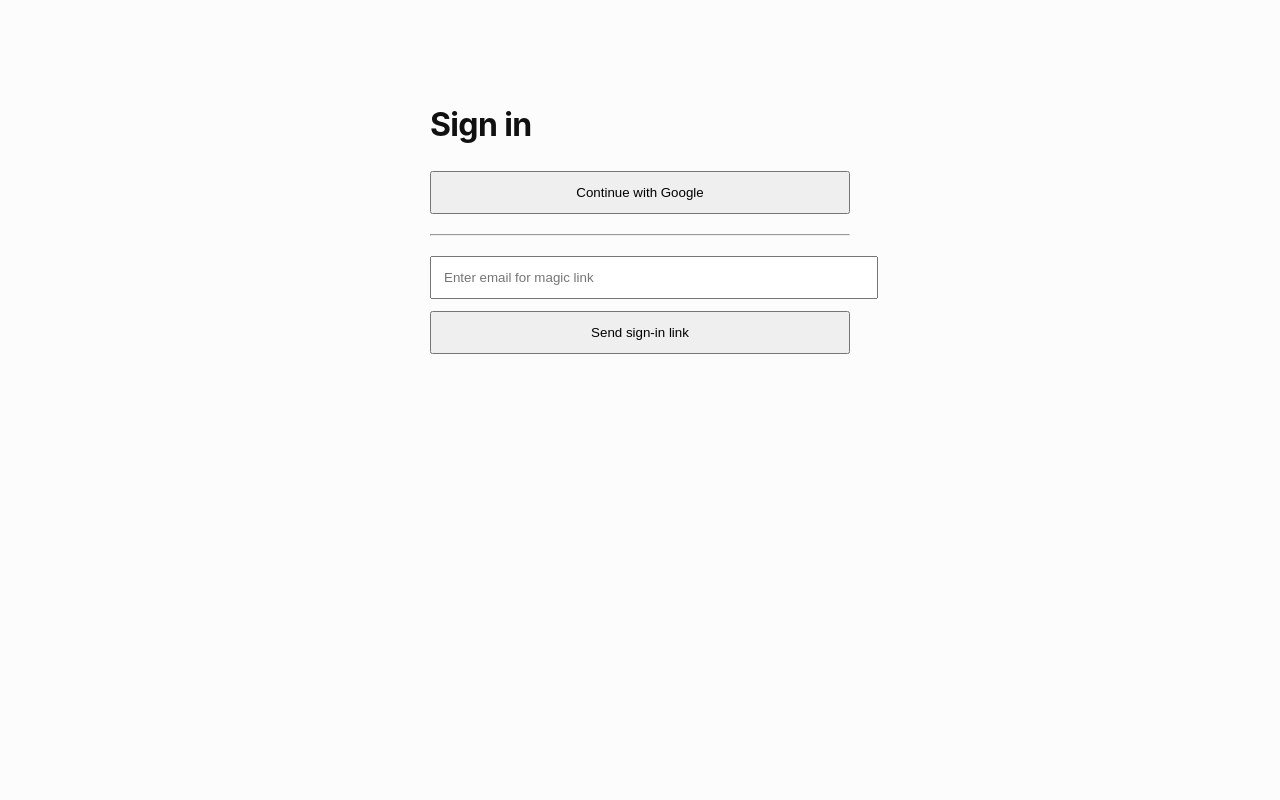
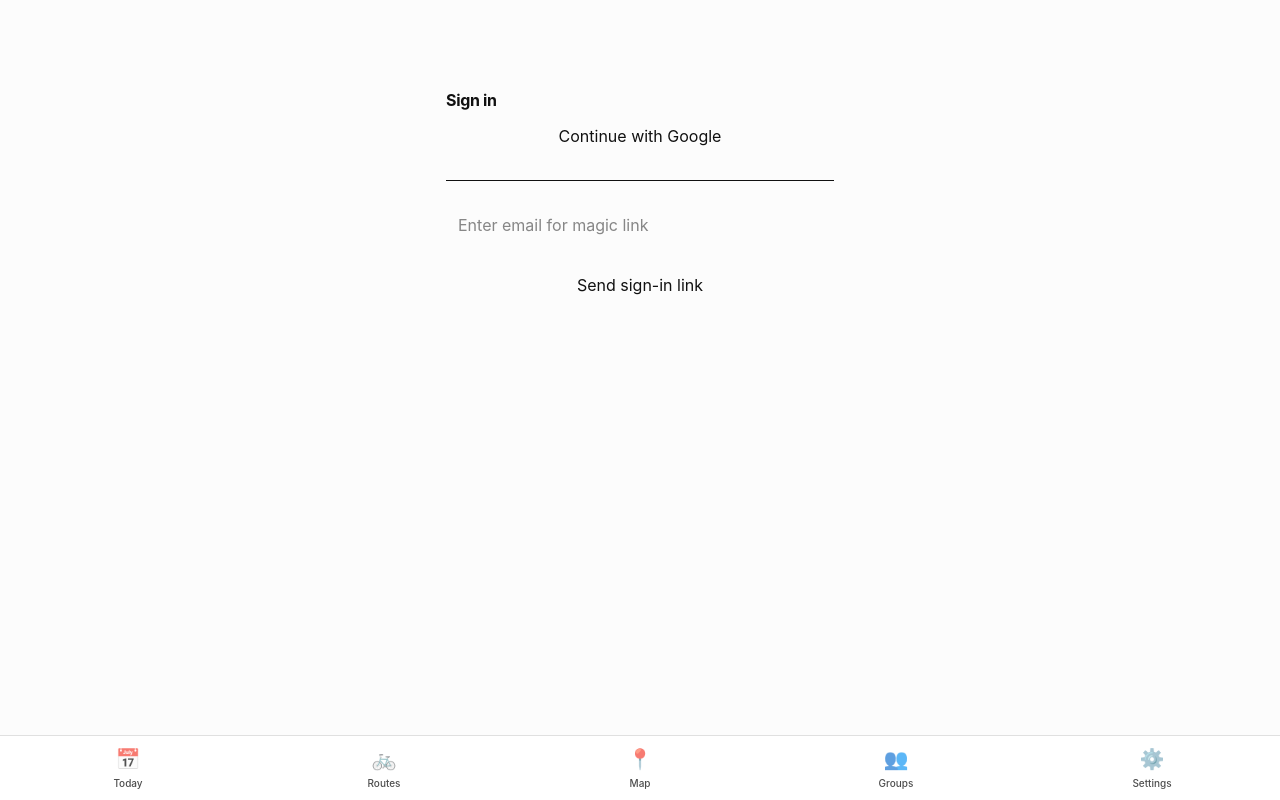
Before and after one commit to revoltlution/bikebuspal-app, a Next.js app: page /login in a window 1280 px wide. Built offline with nearby package versions, Linux system fonts and the light colour scheme; no server answers.

Commit message:
gemini is helping now... moving toward a native app view

```diff
--- a/app/globals.css
+++ b/app/globals.css
@@ -1,3 +1,5 @@
+@import "tailwindcss";
+
 :root {
   --page-max: 720px;
   --space-1: 6px;
@@ -11,20 +13,79 @@
   --radius: 12px;
   --shadow: 0 1px 2px rgba(0,0,0,0.06);
   --shadow-hover: 0 6px 16px rgba(0,0,0,0.10);
+
+  /* New Variables for Bottom Nav */
+  --nav-height: 65px;
+  --nav-bg: rgba(255, 255, 255, 0.85);
 }
 
 /* Layout helpers */
-.page { padding: var(--space-3); max-width: var(--page-max); margin: 0 auto; }
+body {
+  font-family: 'Inter', -apple-system, BlinkMacSystemFont, 'Segoe UI', Roboto, Helvetica, Arial, sans-serif;
+  -webkit-font-smoothing: antialiased;
+  line-height: 1.5;
+  color: #111;
+  background-color: #fcfcfc;
+  margin: 0;
+  /* Prevent body scroll bounce for native feel */
+  overscroll-behavior-y: none;
+}
+
+/* Updated Page wrapper for bottom-nav layout */
+.page {
+  padding: var(--space-3);
+  max-width: var(--page-max);
+  margin: 0 auto;
+  /* Add padding to bottom so content isn't hidden by the nav */
+  padding-bottom: calc(var(--nav-height) + var(--space-3) + env(safe-area-inset-bottom));
+}
+
+/* Bottom Navigation Styles */
+.bottom-nav {
+  position: fixed;
+  bottom: 0;
+  left: 0;
+  right: 0;
+  height: calc(var(--nav-height) + env(safe-area-inset-bottom));
+  background: var(--nav-bg);
+  backdrop-filter: blur(12px);
+  -webkit-backdrop-filter: blur(12px);
+  border-top: 1px solid var(--border);
+  display: flex;
+  justify-content: space-around;
+  align-items: flex-start; /* Align to top to account for safe area padding */
+  padding-top: 8px;
+  z-index: 1000;
+}
+
+.nav-item {
+  display: flex;
+  flex-direction: column;
+  align-items: center;
+  flex: 1;
+  color: var(--text-muted);
+  font-size: 10px;
+  font-weight: 500;
+  text-decoration: none;
+  transition: color 0.2s ease;
+}
+
+.nav-item.active {
+  color: #000; /* Or your primary brand color */
+}
+
+.nav-icon {
+  font-size: 20px;
+  margin-bottom: 2px;
+}
+
+/* Your Existing Components */
 .card { padding: 12px; border: 1px solid var(--border); border-radius: var(--radius); background: #fff; box-shadow: var(--shadow); }
 .row { display: flex; justify-content: space-between; gap: 12px; }
 .stack { display: grid; gap: 12px; }
 .muted { color: var(--text-muted); }
 
-/* Links: modern discoverability */
-a {
-  color: inherit;
-  text-decoration: none;
-}
+a { color: inherit; text-decoration: none; }
 a.link {
   display: inline-flex;
   align-items: center;
@@ -33,12 +94,8 @@ a.link {
   border-radius: 10px;
   border: 1px solid transparent;
 }
-a.link:hover {
-  border-color: var(--border);
-  background: rgba(0,0,0,0.03);
-}
+a.link:hover { border-color: var(--border); background: rgba(0,0,0,0.03); }
 
-/* Buttons: modern discoverability */
 .btn {
   appearance: none;
   border: 1px solid var(--border);
@@ -58,45 +115,11 @@ a.link:hover {
   transform: translateY(-1px);
 }
 
-.btn:active {
-  transform: translateY(0px);
-  box-shadow: var(--shadow);
-}
+.btn.primary { background: rgba(0,0,0,0.06); border-color: var(--border-strong); font-weight: 600; }
 
-.btn:disabled {
-  opacity: 0.55;
-  cursor: not-allowed;
-  transform: none;
-  box-shadow: var(--shadow);
-}
-
-.btn.primary {
-  background: rgba(0,0,0,0.06);
-  border-color: var(--border-strong);
-  font-weight: 600;
-}
-
-.card.starred {
-  border-color: rgba(0,0,0,0.25);
-  color: gold;
-  font-size: 16px;
-}
-
-/* Add this to globals.css */
-.btn.starred {
-  border-color: #FFD700;
-  background: rgba(255, 215, 0, 0.05); /* Very subtle gold tint */
-}
-
-.btn.starred span {
-  color: #FFB800; /* A slightly deeper, modern gold */
-  text-shadow: 0 0 8px rgba(255, 184, 0, 0.2);
-}
-
-.badge {
-  font-size: 12px;
-  color: var(--text-muted);
-}
+/* Stars & Badges */
+.btn.starred { border-color: #FFD700; background: rgba(255, 215, 0, 0.05); }
+.btn.starred span { color: #FFB800; text-shadow: 0 0 8px rgba(255, 184, 0, 0.2); }
 
 .pill {
   display: inline-flex;
@@ -110,53 +133,5 @@ a.link:hover {
   line-height: 1;
 }
 
-.pillJoined {
-  border-color: rgba(0,0,0,0.18);
-  background: rgba(0,0,0,0.04);
-  font-weight: 600;
-}
-
-.pillLeader {
-  border-color: rgba(0,0,0,0.26);
-  background: rgba(0,0,0,0.07);
-  font-weight: 700;
-}
-
-.pillWarn {
-  border-color: rgba(184, 134, 11, 0.35);
-  background: rgba(255, 215, 0, 0.14);
-  font-weight: 700;
-}
-
-.pillOk {
-  border-color: rgba(0,0,0,0.12);
-  background: rgba(0,0,0,0.02);
-}
-
-.pillNeutral {
-  opacity: 0.85;
-}
-
-.cardJoined {
-  border-left: 4px solid rgba(0,0,0,0.18);
-}
-
-.cardLeader {
-  border-left: 4px solid rgba(184, 134, 11, 0.55);
-}
-
-body {
-  /* Modern system font stack */
-  font-family: 'Inter', -apple-system, BlinkMacSystemFont, 'Segoe UI', Roboto, Helvetica, Arial, sans-serif;
-  -webkit-font-smoothing: antialiased;
-  -moz-osx-font-smoothing: grayscale;
-  line-height: 1.5;
-  color: #111;
-  background-color: #fcfcfc;
-}
-
-/* Improve heading weights for that modern look */
-h1, h2, h3 {
-  letter-spacing: -0.02em;
-  font-weight: 700;
-}
+/* Heading weights */
+h1, h2, h3 { letter-spacing: -0.02em; font-weight: 700; }
--- a/app/layout.tsx
+++ b/app/layout.tsx
@@ -1,33 +1,48 @@
 import type { Metadata } from "next";
 import { Geist, Geist_Mono } from "next/font/google";
+import Link from "next/link";
 import "./globals.css";
 
-const geistSans = Geist({
-  variable: "--font-geist-sans",
-  subsets: ["latin"],
-});
-
-const geistMono = Geist_Mono({
-  variable: "--font-geist-mono",
-  subsets: ["latin"],
-});
+const geistSans = Geist({ variable: "--font-geist-sans", subsets: ["latin"] });
+const geistMono = Geist_Mono({ variable: "--font-geist-mono", subsets: ["latin"] });
 
 export const metadata: Metadata = {
-  title: "Bike Bus Pal - webapp",
-  description: "Generated by way2z.com",
+  title: "Bike Bus Pal",
+  description: "Ride together, stay safe.",
 };
 
-export default function RootLayout({
-  children,
-}: Readonly<{
-  children: React.ReactNode;
-}>) {
+export default function RootLayout({ children }: { children: React.ReactNode }) {
   return (
     <html lang="en">
-      <body
-        className={`${geistSans.variable} ${geistMono.variable} antialiased`}
-      >
-        {children}
+      <body className={`${geistSans.variable} ${geistMono.variable} antialiased`}>
+        {/* The 'page' class from your CSS handles the padding-bottom and max-width */}
+        <main className="page">
+          {children}
+        </main>
+
+        {/* Persistent Bottom Navigation */}
+        <nav className="bottom-nav">
+          <Link href="/today" className="nav-item">
+            <span className="nav-icon">📅</span>
+            <span>Today</span>
+          </Link>
+          <Link href="/routes" className="nav-item">
+            <span className="nav-icon">🚲</span>
+            <span>Routes</span>
+          </Link>
+          <Link href="/map" className="nav-item">
+            <span className="nav-icon">📍</span>
+            <span>Map</span>
+          </Link>
+          <Link href="/groups" className="nav-item">
+            <span className="nav-icon">👥</span>
+            <span>Groups</span>
+          </Link>
+          <Link href="/settings" className="nav-item">
+            <span className="nav-icon">⚙️</span>
+            <span>Settings</span>
+          </Link>
+        </nav>
       </body>
     </html>
   );
```
